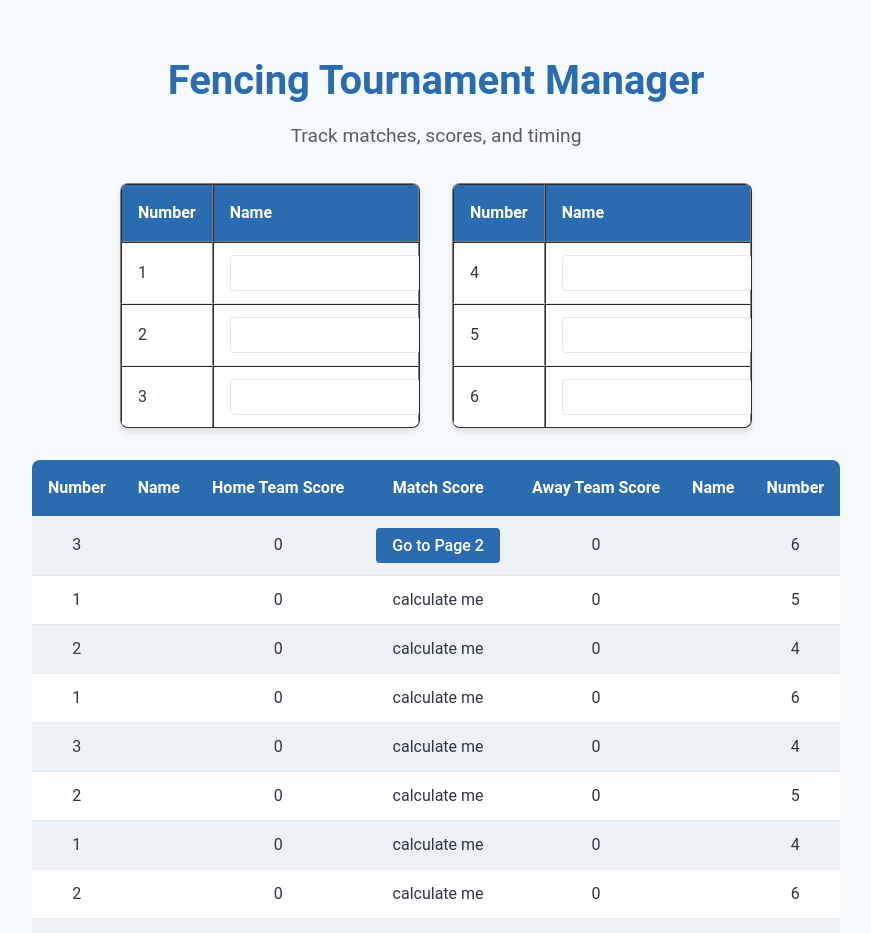
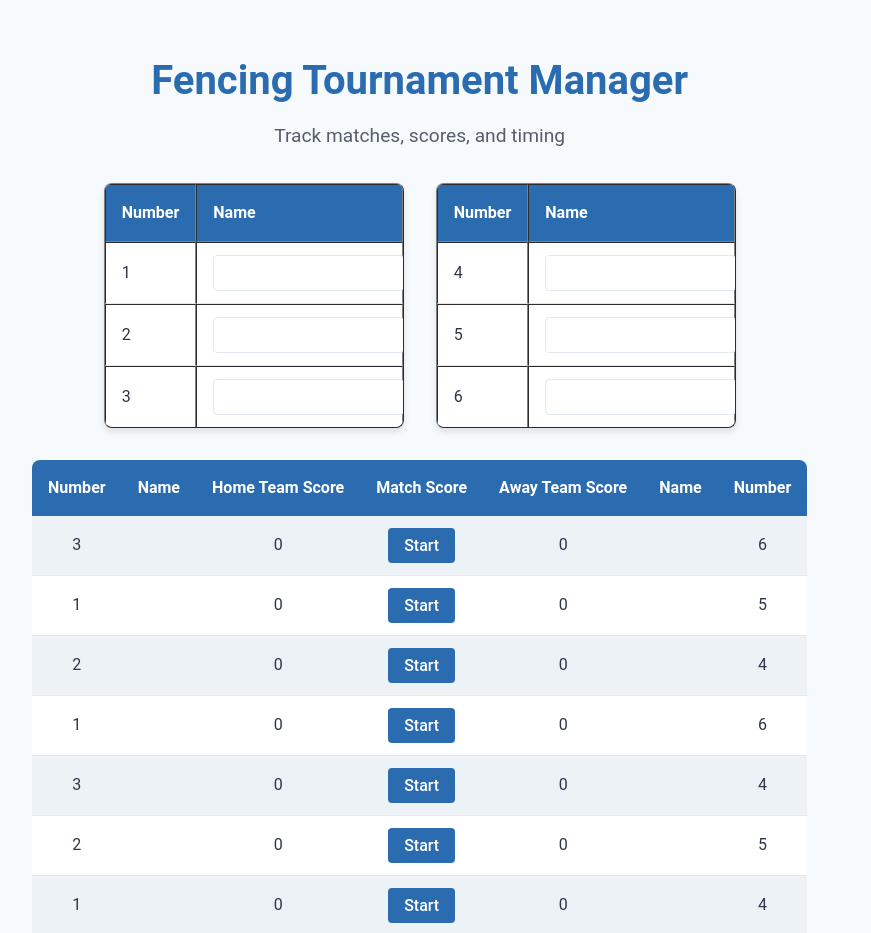
Before and after one commit to katiepreed/Fencing-, a React (Vite) app: page / in a window 1280 px wide. Shown: the top 933 px of the page, without its empty margins (0-871 px from the left). Built offline with nearby package versions, Linux system fonts and the light colour scheme.

Commit message:
Start buttons for each match
Passes matchID to the ref screen

```diff
--- a/src/App.jsx
+++ b/src/App.jsx
@@ -82,82 +82,91 @@ function HomePage() {
   const data = React.useMemo(
     () => [
       {
+        matchID: 1,
         homeNumber: 3,
         homeName: dataTeam[2].name,
         homeTeamScore: 0,
-        matchScore: <button onClick={handleClick}>Go to Page 2</button>,
+        matchScore: <button onClick={handleClick(1)}>Start</button>,
         awayTeamScore: 0,
         awayName: dataTeam[5].name,
         awayNumber: 6,
       },
       {
+        matchID: 2,
         homeNumber: 1,
         homeName: dataTeam[0].name,
         homeTeamScore: 0,
-        matchScore: "calculate me",
+        matchScore: <button onClick={handleClick(2)}>Start</button>,
         awayTeamScore: 0,
         awayName: dataTeam[4].name,
         awayNumber: 5,
       },
       {
+        matchID: 3,
         homeNumber: 2,
         homeName: dataTeam[1].name,
         homeTeamScore: 0,
-        matchScore: "calculate me",
+        matchScore: <button onClick={handleClick(3)}>Start</button>,
         awayTeamScore: 0,
         awayName: dataTeam[3].name,
         awayNumber: 4,
       },
       {
+        matchID: 4,
         homeNumber: 1,
         homeName: dataTeam[0].name,
         homeTeamScore: 0,
-        matchScore: "calculate me",
+        matchScore: <button onClick={handleClick(4)}>Start</button>,
         awayTeamScore: 0,
         awayName: dataTeam[5].name,
         awayNumber: 6,
       },
       {
+        matchID: 5,
         homeNumber: 3,
         homeName: dataTeam[2].name,
         homeTeamScore: 0,
-        matchScore: "calculate me",
+        matchScore: <button onClick={handleClick(5)}>Start</button>,
         awayTeamScore: 0,
         awayName: dataTeam[3].name,
         awayNumber: 4,
       },
       {
+        matchID: 6,
         homeNumber: 2,
         homeName: dataTeam[1].name,
         homeTeamScore: 0,
-        matchScore: "calculate me",
+        matchScore: <button onClick={handleClick(6)}>Start</button>,
         awayTeamScore: 0,
         awayName: dataTeam[4].name,
         awayNumber: 5,
       },
       {
+        matchID: 7,
         homeNumber: 1,
         homeName: dataTeam[0].name,
         homeTeamScore: 0,
-        matchScore: "calculate me",
+        matchScore: <button onClick={handleClick(7)}>Start</button>,
         awayTeamScore: 0,
         awayName: dataTeam[3].name,
         awayNumber: 4,
       },
       {
+        matchID: 8,
         homeNumber: 2,
         homeName: dataTeam[1].name,
         homeTeamScore: 0,
-        matchScore: "calculate me",
+        matchScore: <button onClick={handleClick(8)}>Start</button>,
         awayTeamScore: 0,
         awayName: dataTeam[5].name,
         awayNumber: 6,
       },
       {
+        matchID: 9,
         homeNumber: 3,
         homeName: dataTeam[2].name,
         homeTeamScore: 0,
-        matchScore: "calculate me",
+        matchScore: <button onClick={handleClick(9)}>Start</button>,
         awayTeamScore: 0,
         awayName: dataTeam[4].name,
         awayNumber: 5,
```
